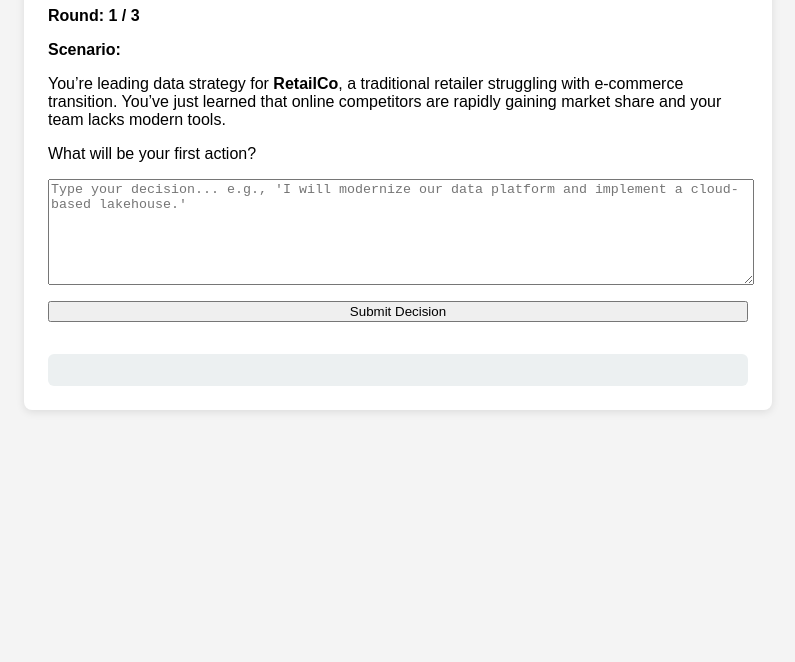
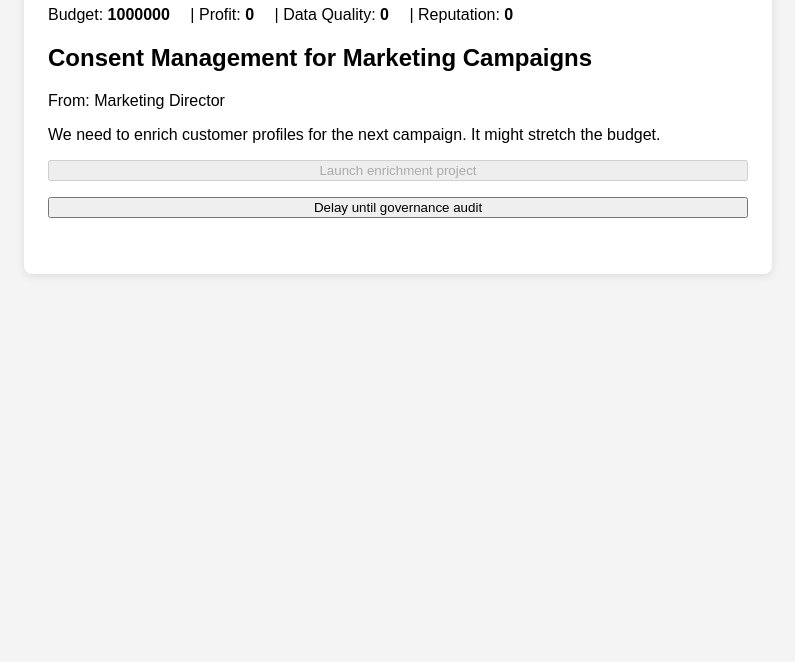
Before and after one commit to nvbalavignesh/data-leader-game, a plain HTML site: page index.html in a window 1280 px wide. Shown: the part 138-800 px from the top of the page, without its empty margins (242-1037 px from the left). Drawn offline with Linux system fonts and the light colour scheme.

```diff
--- a/index.html
+++ b/index.html
@@ -3,96 +3,165 @@
 <head>
   <meta charset="UTF-8" />
   <meta name="viewport" content="width=device-width, initial-scale=1.0" />
-  <title>Data Leader Challenge</title>
+  <title>Who's the Best CDO?</title>
   <style>
     body { font-family: Arial, sans-serif; padding: 2rem; background: #f4f4f4; }
+    .container { background: #fff; padding: 1.5rem; border-radius: 8px; max-width: 700px; margin: auto; box-shadow: 0 2px 8px rgba(0,0,0,0.1); }
     h1 { color: #2c3e50; }
-    .container { background: white; padding: 1.5rem; border-radius: 8px; max-width: 700px; margin: auto; box-shadow: 0 2px 8px rgba(0,0,0,0.1); }
-    label, select, button, textarea { display: block; margin-top: 1rem; width: 100%; }
-    .result { margin-top: 2rem; padding: 1rem; background: #ecf0f1; border-radius: 6px; }
-    .round-tracker { margin-top: 1rem; font-weight: bold; }
-    textarea { height: 100px; resize: vertical; }
+    .metrics span { font-weight: bold; margin-right: 1rem; }
+    button { margin-top: 1rem; width: 100%; }
+    .email { margin-top: 1rem; }
+    .options button { display: block; }
+    #summary { margin-top: 2rem; font-weight: bold; }
   </style>
 </head>
 <body>
   <div class="container">
-    <h1>💡 Data Leader Simulation</h1>
-    <div class="round-tracker">Round: <span id="round">1</span> / 3</div>
+    <h1>Who's the Best CDO?</h1>
+    <div class="metrics">
+      Budget: <span id="budget">1000000</span> |
+      Profit: <span id="profit">0</span> |
+      Data Quality: <span id="dataQuality">0</span> |
+      Reputation: <span id="reputation">0</span>
+    </div>
 
-    <p><strong>Scenario:</strong></p>
-    <p id="scenario">You’re leading data strategy for <strong>RetailCo</strong>, a traditional retailer struggling with e-commerce transition. You’ve just learned that online competitors are rapidly gaining market share and your team lacks modern tools.</p>
+    <div id="game">
+      <div class="email">
+        <h2 id="subject"></h2>
+        <p id="from"></p>
+        <p id="content"></p>
+      </div>
+      <div class="options" id="options"></div>
+    </div>
 
-    <label for="decision">What will be your first action?</label>
-    <textarea id="decision" placeholder="Type your decision... e.g., 'I will modernize our data platform and implement a cloud-based lakehouse.'"></textarea>
-
-    <button onclick="analyzeDecision()">Submit Decision</button>
-
-    <div class="result" id="result"></div>
+    <div id="summary"></div>
   </div>
 
   <script>
-    const aiOutcomes = [
+    const player = {
+      budget: 1000000,
+      profit: 0,
+      dataQuality: 0,
+      reputation: 0
+    };
+
+    const scenarios = [
       {
-        keywords: ["modernize", "cloud", "platform", "lakehouse"],
-        company: "RetailCo",
-        result: { score: 30, budget: -500000, fte: -2 }
+        from: 'Marketing Director',
+        subject: 'Consent Management for Marketing Campaigns',
+        content: 'We need to enrich customer profiles for the next campaign. It might stretch the budget.',
+        options: [
+          {
+            text: 'Launch enrichment project',
+            budget: -10000,
+            profit: 100000,
+            dataQuality: 10,
+            reputation: 5,
+            conditions: { minReputation: 10 }
+          },
+          {
+            text: 'Delay until governance audit',
+            budget: 0,
+            profit: -20000,
+            dataQuality: 0,
+            reputation: 2
+          }
+        ]
       },
       {
-        keywords: ["hire", "analyst", "dashboard", "report"],
-        company: "RetailCo",
-        result: { score: 10, budget: -100000, fte: -1 }
+        from: 'IT Manager',
+        subject: 'Legacy Data Warehouse Outages',
+        content: 'Frequent outages are impacting reporting. We can migrate to a cloud solution or patch the old system.',
+        options: [
+          {
+            text: 'Migrate to cloud warehouse',
+            budget: -50000,
+            profit: 20000,
+            dataQuality: 15,
+            reputation: 5
+          },
+          {
+            text: 'Apply temporary patches',
+            budget: -5000,
+            profit: 0,
+            dataQuality: -5,
+            reputation: -2
+          }
+        ]
       },
       {
-        keywords: ["governance", "quality", "standards", "compliance"],
-        company: "RetailCo",
-        result: { score: 20, budget: -150000, fte: -1 }
+        from: 'Compliance Officer',
+        subject: 'New Data Privacy Regulations',
+        content: 'Upcoming regulations require stricter controls. Should we invest now or wait?',
+        options: [
+          {
+            text: 'Invest in compliance program',
+            budget: -20000,
+            profit: 0,
+            dataQuality: 5,
+            reputation: 10
+          },
+          {
+            text: 'Hold off until required',
+            budget: 0,
+            profit: 10000,
+            dataQuality: -10,
+            reputation: -5
+          }
+        ]
       }
     ];
 
-    let totalScore = 100;
-    let totalBudget = 1000000;
-    let totalFTE = 10;
-    let currentRound = 1;
-    const maxRounds = 3;
+    let current = 0;
 
-    function analyzeDecision() {
-      if (currentRound > maxRounds) return;
-
-      const decision = document.getElementById("decision").value.toLowerCase();
-      let matched = false;
-
-      for (const option of aiOutcomes) {
-        if (option.keywords.some(k => decision.includes(k))) {
-          matched = true;
-          const outcome = option.result;
-          totalScore += outcome.score;
-          totalBudget += outcome.budget;
-          totalFTE += outcome.fte;
-
-          document.getElementById("result").innerHTML += `
-            <div><strong>Round ${currentRound}:</strong><br>
-            🔢 Score: +${outcome.score} | Total: ${totalScore}<br>
-            💰 Budget: ${outcome.budget} USD | Total: ${totalBudget}<br>
-            💼 FTEs: ${outcome.fte} | Total: ${totalFTE}<br><hr></div>
-          `;
-          break;
-        }
+    function showScenario() {
+      if (current >= scenarios.length) {
+        document.getElementById('game').style.display = 'none';
+        document.getElementById('summary').textContent =
+          `Game Over! Final Budget: ${player.budget}, Profit: ${player.profit}, Data Quality: ${player.dataQuality}, Reputation: ${player.reputation}`;
+        return;
       }
 
-      if (!matched) {
-        document.getElementById("result").innerHTML += `<div>AI couldn't recognize the strategy. No change this round.</div>`;
+      const sc = scenarios[current];
+      document.getElementById('subject').textContent = sc.subject;
+      document.getElementById('from').textContent = `From: ${sc.from}`;
+      document.getElementById('content').textContent = sc.content;
+
+      const optionsDiv = document.getElementById('options');
+      optionsDiv.innerHTML = '';
+      sc.options.forEach((opt, idx) => {
+        const btn = document.createElement('button');
+        btn.textContent = opt.text;
+        if (opt.conditions && player.reputation < opt.conditions.minReputation) {
+          btn.disabled = true;
+          btn.title = 'Requires reputation ' + opt.conditions.minReputation;
+        }
+        btn.onclick = () => handleOption(opt);
+        optionsDiv.appendChild(btn);
+      });
+    }
+
+    function handleOption(option) {
+      if (option.conditions && player.reputation < option.conditions.minReputation) {
+        alert('Insufficient reputation!');
+        return;
       }
 
-      currentRound++;
-      document.getElementById("round").textContent = currentRound <= maxRounds ? currentRound : maxRounds;
+      player.budget += option.budget;
+      player.profit += option.profit;
+      player.dataQuality += option.dataQuality;
+      player.reputation += option.reputation;
 
-      if (currentRound > maxRounds) {
-        document.getElementById("result").innerHTML += `<strong>🎉 Game Over!</strong><br>
-          Final Score: ${totalScore}, Budget: ${totalBudget}, FTEs: ${totalFTE}`;
-      }
+      document.getElementById('budget').textContent = player.budget;
+      document.getElementById('profit').textContent = player.profit;
+      document.getElementById('dataQuality').textContent = player.dataQuality;
+      document.getElementById('reputation').textContent = player.reputation;
 
-      document.getElementById("decision").value = "";
+      current++;
+      showScenario();
     }
+
+    showScenario();
   </script>
 </body>
 </html>
```
Also changed, not shown: 1 other file.
